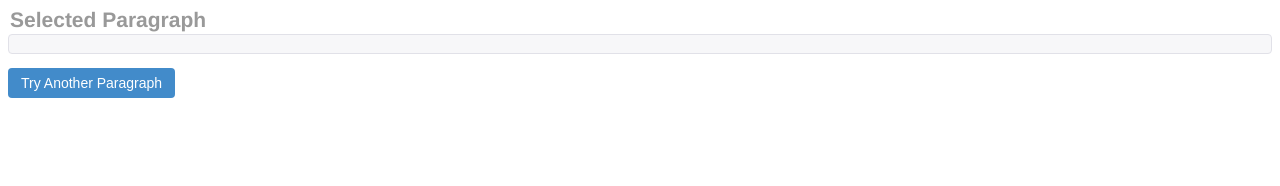
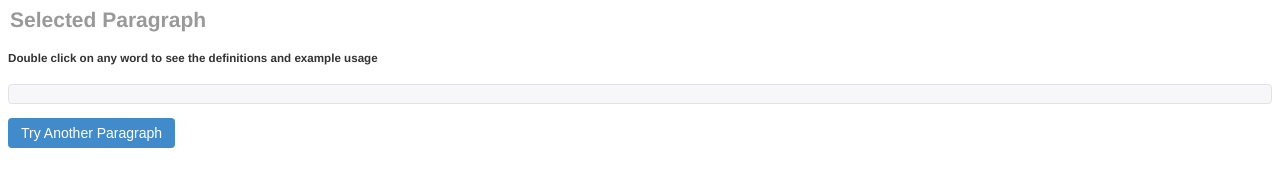
Before and after one commit to Virbhadrasinh/wordnikdictionary, a plain HTML site: page index.html in a window 1280 px wide. Both pictures are taken after a click on the button "Show Dictionary Console". Drawn offline with Linux system fonts and the light colour scheme.

Commit message:
indicate for double click on word

```diff
--- a/index.html
+++ b/index.html
@@ -13,7 +13,7 @@
 
 <div class='js-dictionary-container' style="display:none;">
     <h2>Selected Paragraph</h2>
-
+    <h5>Double click on any word to see the definitions and example usage</h5>
     <div class="js-paragraph-container highlight"></div>
     <button class="js-reset-button button">Try Another Paragraph</button>
     <div class="js-word-container"></div>
```
